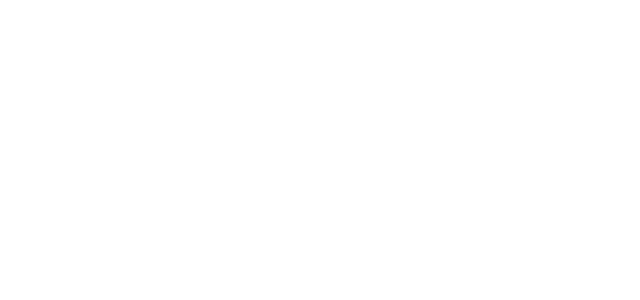
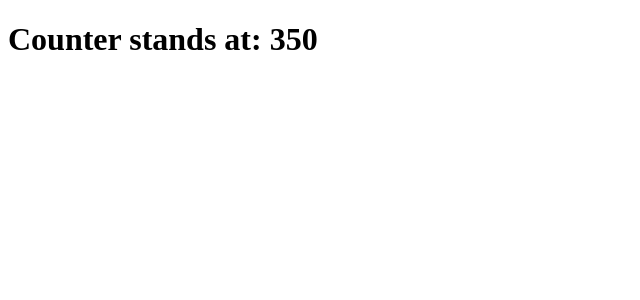
Before and after one commit to d-94k/react-develhope, a React (Create React App) app: page /counter in a window 1280 px wide. Before the commit this address had no page. Shown: the top 300 px of the page, without its empty margins (0-640 px from the left). Built offline with nearby package versions, Linux system fonts and the light colour scheme.

Commit message:
completed exercise

```diff
--- a/src/App.js
+++ b/src/App.js
@@ -1,4 +1,5 @@
 import { Route, Routes } from "react-router-dom";
+import Counter from "./Counter";
 import Welcome from "./Welcome";
 
 const App = () => {
@@ -6,6 +7,7 @@ const App = () => {
         <div>
           <Routes>
             <Route path="/" element={<Welcome name="newUser" />} />
+            <Route path="counter" element={<Counter />} />
           </Routes>
         </div>
       )
--- a/src/Counter.js
+++ b/src/Counter.js
@@ -1,12 +1,12 @@
 import { useEffect, useState } from "react";
 
-export default function Counter (props) {
+export default function Counter ({initVal = 0, counterAmount = 10, intervalAmount = 1000}) {
 
-    const [counter, setCounter] = useState (props.initVal);
+    const [counter, setCounter] = useState (initVal);
 
     useEffect (() => {setInterval(() => {
-        setCounter ((counter) => {return counter + props.counterAmount})
-    }, props.intervalAmount)}, [counter])
+        setCounter ((counter) => {return counter + counterAmount})
+    }, intervalAmount)}, [counter, initVal, counterAmount, intervalAmount])
 
     return <h1>Counter stands at: {counter}</h1>
 }
```
Also changed, not shown: 1 other file (tests, documents, lock files or other folders).
